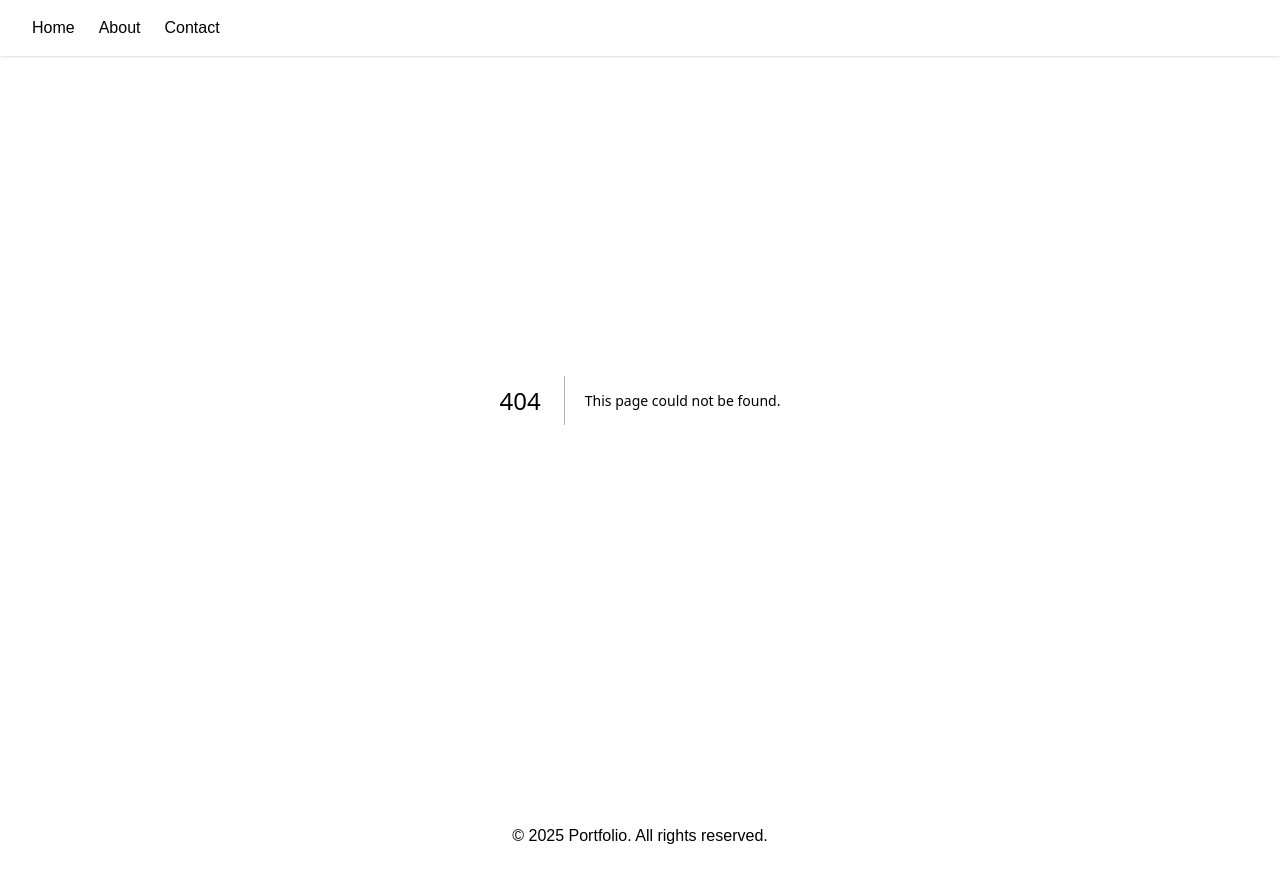
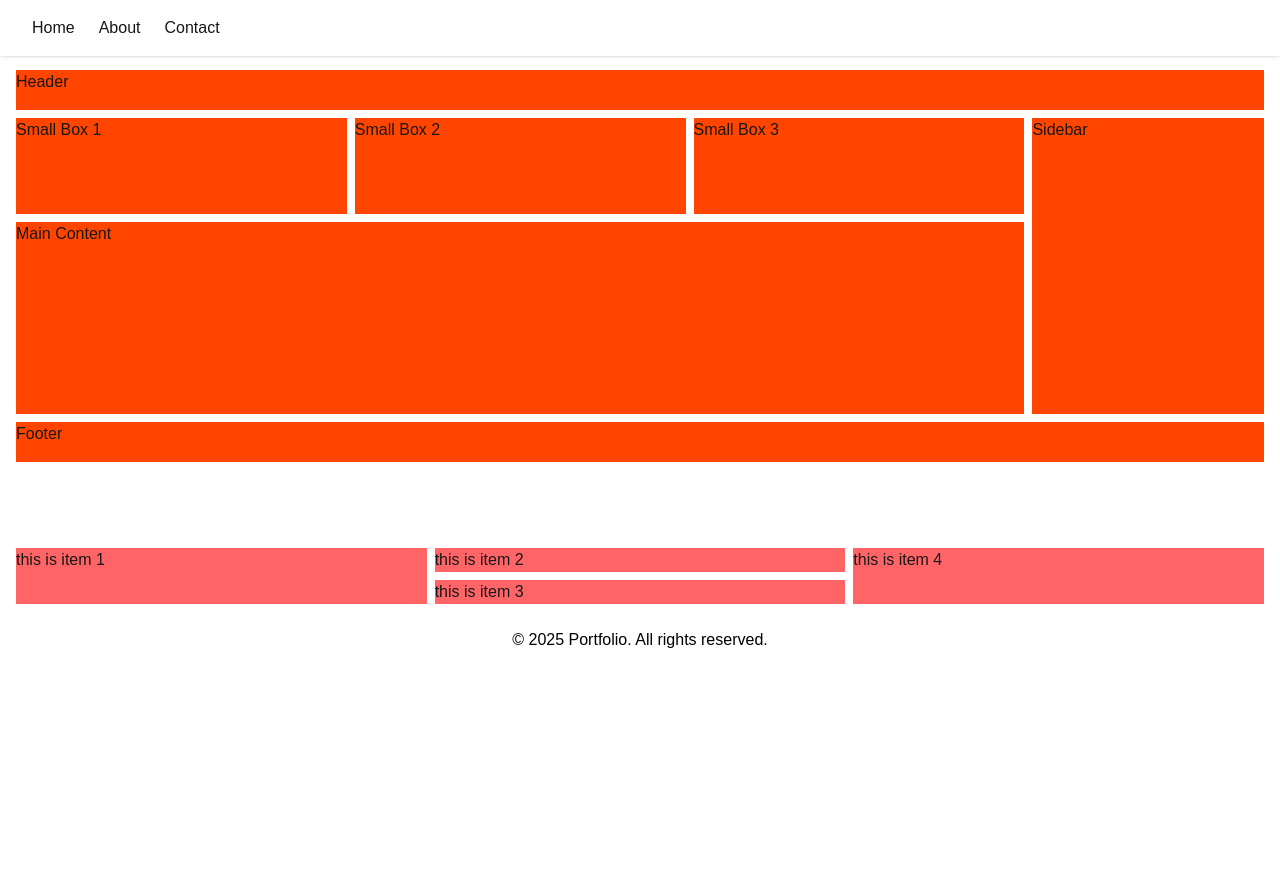
Before and after one commit to SiamulHassan/gsap-lenis, a Next.js app: page /practice-css in a window 1280 px wide. Before the commit this address had no page. After the commit the page ends 800 px from the top, so only its background shows below. Built offline with nearby package versions, Linux system fonts and the light colour scheme.

Commit message:
practice grid layout

```diff
--- a/src/app/globals.css
+++ b/src/app/globals.css
@@ -27,3 +27,6 @@ body {
 	color: var(--foreground);
 	font-family: Arial, Helvetica, sans-serif;
 }
+.grid_class > * {
+	background-color: orangered;
+}
--- /dev/null
+++ b/src/app/practice-css/page.tsx
@@ -0,0 +1,81 @@
+import { Container, GridLayout } from '@/components';
+import React from 'react';
+
+const page = () => {
+	// const renderClass = (index: number) => {
+	// 	switch (index >= 1) {
+	// 		case index === 1:
+	// 			return 'col-[1/2] row-[1/-1]';
+	// 		case index === 2:
+	// 			return 'col-[2/3] row-[1/2]';
+	// 		case index === 3:
+	// 			return 'col-[2/3] row-[2-3]';
+	// 		case index === 4:
+	// 			return 'col-[3/-1] row-[1/-1]';
+	// 	}
+	// };
+	const layoutClasses: Record<string, string> = {
+		1: 'col-[1/2] row-[1/-1]',
+		2: 'col-[2/3] row-[1/2]',
+		3: 'col-[2/3] row-[2/3]',
+		4: 'col-[3/-1] row-[1/-1]',
+	};
+
+	const renderClass = (index: number) => layoutClasses[index] || '';
+	return (
+		<div className='main flex flex-col gap-4'>
+			{/* practice 2 */}
+			<GridLayout />
+
+			{/* practice 1 */}
+			<Container>
+				<div className='grid grid-cols-3 grid-rows-2 gap-2'>
+					{Array.from({ length: 4 }, (_, i) => (
+						<div key={i} className={`bg-red-400 ${renderClass(i + 1)}`}>
+							this is item {i + 1}
+						</div>
+					))}
+				</div>
+			</Container>
+		</div>
+	);
+};
+
+export default page;
+
+//////////////////// optimized solutions
+// const layoutClasses = {
+// 	1: 'col-[1/2] row-[1/-1]',
+// 	2: 'col-[2/3] row-[1/2]',
+// 	3: 'col-[2/3] row-[2/13]',
+// 	4: 'col-[3/-1] row-[1/-1]',
+// };
+
+// const renderClass = (index: number) => layoutClasses[index] || '';
+
+//////////////////////// easy solution by using areas
+{
+	/* <div
+	className="grid gap-4"
+	style={{
+		display: 'grid',
+		gridTemplateColumns: '1fr 1fr 2fr',
+		gridTemplateRows: 'repeat(2, 200px)',
+		gridTemplateAreas: `
+			"one two four"
+			"one three four"
+		`,
+	}}
+>
+	<div style={{ gridArea: 'one' }} className="bg-red-400">Item 1</div>
+	<div style={{ gridArea: 'two' }} className="bg-green-400">Item 2</div>
+	<div style={{ gridArea: 'three' }} className="bg-blue-400">Item 3</div>
+	<div style={{ gridArea: 'four' }} className="bg-yellow-400">Item 4</div>
+</div>
+==> Semantic layout: easy to visualize the structure.
+
+==> Easier to change layout responsively.
+
+==> Great for complex dashboards or hero sections.
+*/
+}
--- /dev/null
+++ b/src/components/Container.tsx
@@ -0,0 +1,7 @@
+import React from 'react';
+
+const Container = ({ children }: { children: React.ReactNode }) => {
+	return <div className='container mx-auto mt-[70px] px-4'>{children}</div>;
+};
+
+export default Container;
--- /dev/null
+++ b/src/components/GridLayout/GridLayout.tsx
@@ -0,0 +1,21 @@
+import React from 'react';
+import Container from '../Container';
+
+const GridLayout = () => {
+	/////////////////////// Build the shaptahik shoriotpur layout (news grid)
+	return (
+		<Container>
+			<div className='grid_class grid grid-cols-[1fr_1fr_1fr_0.7fr] grid-rows-[2.5rem_6rem_12rem_2.5rem] gap-2'>
+				<div className='col-[1/-1]'>Header</div>
+				<div className=''>Small Box 1</div>
+				<div className=''>Small Box 2</div>
+				<div className=''>Small Box 3</div>
+				<div className='col-[4/-1] row-[2/4]'>Sidebar</div>
+				<div className='col-[1/span_3]'>Main Content</div>
+				<div className='col-[1/-1]'>Footer</div>
+			</div>
+		</Container>
+	);
+};
+
+export default GridLayout;
--- /dev/null
+++ b/src/components/GridLayout/index.ts
@@ -0,0 +1 @@
+export {default as GridLayout} from './GridLayout';
--- /dev/null
+++ b/src/components/index.ts
@@ -0,0 +1,2 @@
+export * from './GridLayout/index';
+export {default as Container} from './Container'
```
